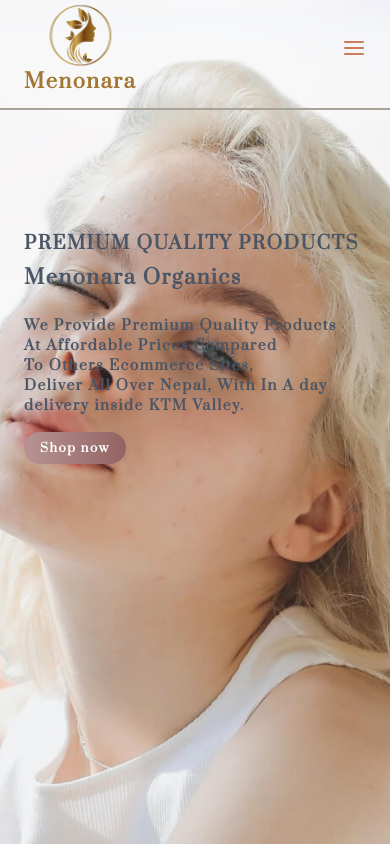
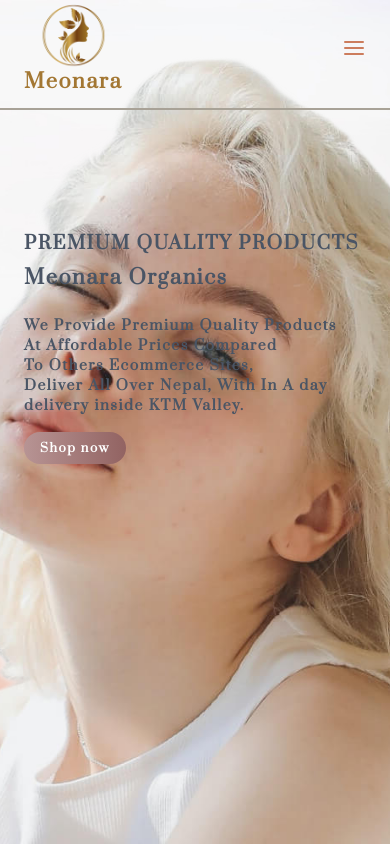
Before and after one commit to poshan25/fina, a React (Vite) app: page / in a window 390 px wide. Shown: the top 844 px of the page. Built offline with nearby package versions, Linux system fonts and the light colour scheme; no server answers; the database is empty.

Commit message:
update the code

```diff
--- a/index.html
+++ b/index.html
@@ -6,7 +6,7 @@
     <meta name="viewport" content="width=device-width, initial-scale=1.0" />
       <link href="https://fonts.googleapis.com/css2?family=Prata&display=swap" rel="stylesheet">
 
-    <title>menonara</title>
+    <title>meonara</title>
   </head>
   <body>
     <div id="root"></div>
--- a/src/components/User.jsx
+++ b/src/components/User.jsx
@@ -360,7 +360,10 @@ const User = () => {
                 <p className="text-xs font-medium text-green-600 mb-1">
                   Rs. {product.price}
                 </p>
-                <p className="text-[10px] text-gray-600 mb-2 line-clamp-2">
+                <p
+
+                  className="text-[10px] text-gray-600 mb-2 line-clamp-2"
+                >
                   {product.description}
                 </p>
                 <div className="flex flex-col gap-1">
@@ -390,9 +393,11 @@ const User = () => {
               className="bg-[#f9f3ef] rounded-lg shadow-md overflow-hidden border border-gray-100 hover:shadow-xl transition-all"
             >
               <img
+                                onClick={() => navigate(`/order/${product.id}`)}
+
                 src={product.image_url}
                 alt={product.name}
-                className="w-full h-52 sm:h-60 md:h-64 lg:h-72 object-cover"
+                className="w-full h-52 cursor-pointer sm:h-60 md:h-64 lg:h-72 object-cover"
               />
               <div className="p-4">
                 <h2 className="text-base font-semibold text-gray-800 mb-1 line-clamp-2">
@@ -401,13 +406,17 @@ const User = () => {
                 <p className="text-sm font-medium text-green-600 mb-2">
                   Rs. {product.price}
                 </p>
-                <p className="text-xs text-gray-600 mb-3 line-clamp-2">
+                <p
+                                  onClick={() => navigate(`/order/${product.id}`)}
+
+
+                className="text-xs cursor-pointer text-gray-600 mb-3 line-clamp-2">
                   {product.description}
                 </p>
                 <div className="flex justify-center flex-col sm:flex-row gap-2">
                   <button
                     onClick={() => navigate(`/order/${product.id}`)}
-                    className=" px-4  bg-green-500 hover:bg-green-600 text-white text-sm  rounded-md"
+                    className=" px-4 cursor-pointer bg-green-500 hover:bg-green-600 text-white text-sm  rounded-md"
                   >
                     Buy Now
                   </button>
--- a/src/components/UserNav.jsx
+++ b/src/components/UserNav.jsx
@@ -1,3 +1,4 @@
+
 // // // // // // // // // // import React from "react";
 // // // // // // // // // // import { Link } from "react-router-dom";
 
@@ -107,7 +108,7 @@
 // // // // // // // //           <div className="flex flex-col items-center">
 // // // // // // // //             <img src="/images/mainLogo.png" alt="Taboo Logo" className="w-17" />
 // // // // // // // //             <p className="text-xl font-semibold bg-[#a37733] text-transparent bg-clip-text">
-// // // // // // // //               menonara
+// // // // // // // //               meonara
 // // // // // // // //             </p>
 // // // // // // // //           </div>
 
@@ -199,7 +200,7 @@
 // // // // // // //             <Link to="/">            <img src="/images/mainLogo.png" alt="Taboo Logo" className="w-17" />
 // // // // // // // </Link>
 // // // // // // //             <p className="text-xl font-semibold bg-[#a37733] text-transparent bg-clip-text">
-// // // // // // //               Menonara
+// // // // // // //               meonara
 // // // // // // //             </p>
 // // // // // // //           </div>
 // // // // // // //         </div>
@@ -349,7 +350,7 @@
 // // // // // // //               <img src="/images/mainLogo.png" alt="Taboo Logo" className="w-17" />
 // // // // // // //             </Link>
 // // // // // // //             <p className="text-xl font-semibold bg-[#a37733] text-transparent bg-clip-text">
-// // // // // // //               Menonara
+// // // // // // //               meonara
 // // // // // // //             </p>
 // // // // // // //           </div>
 // // // // // // //         </div>
@@ -530,7 +531,7 @@
 // // // // // // //               <img src="/images/mainLogo.png" alt="Taboo Logo" className="w-17" />
 // // // // // // //             </Link>
 // // // // // // //             <p className="text-xl font-semibold bg-[#a37733] text-transparent bg-clip-text">
-// // // // // // //               Menonara
+// // // // // // //               meonara
 // // // // // // //             </p>
 // // // // // // //           </div>
 // // // // // // //         </div>
@@ -704,7 +705,7 @@
 // // // // // //               <img src="/images/mainLogo.png" alt="Taboo Logo" className="w-17" />
 // // // // // //             </Link>
 // // // // // //             <p className="text-xl font-semibold bg-[#a37733] text-transparent bg-clip-text">
-// // // // // //               Menonara
+// // // // // //               meonara
 // // // // // //             </p>
 // // // // // //           </div>
 // // // // // //         </div>
@@ -917,7 +918,7 @@
 // // // // //               <img src="/images/mainLogo.png" alt="Taboo Logo" className="w-17" />
 // // // // //             </Link>
 // // // // //             <p className="text-xl font-semibold bg-[#a37733] text-transparent bg-clip-text">
-// // // // //               Menonara
+// // // // //               meonara
 // // // // //             </p>
 // // // // //           </div>
 // // // // //         </div>
@@ -1131,7 +1132,7 @@
 // // // //               <img src="/images/mainLogo.png" alt="Taboo Logo" className="w-17" />
 // // // //             </Link>
 // // // //             <p className="text-xl font-semibold bg-[#a37733] text-transparent bg-clip-text">
-// // // //               Menonara
+// // // //               meonara
 // // // //             </p>
 // // // //           </div>
 // // // //         </div>
@@ -1312,7 +1313,7 @@
 // // //               <img src="/images/mainLogo.png" alt="Taboo Logo" className="w-17" />
 // // //             </Link>
 // // //             <p className="text-xl font-semibold bg-[#a37733] text-transparent bg-clip-text">
-// // //               Menonara
+// // //               meonara
 // // //             </p>
 // // //           </div>
 // // //         </div>
@@ -1503,7 +1504,7 @@
 // //               <img src="/images/mainLogo.png" alt="Taboo Logo" className="w-17" />
 // //             </Link>
 // //             <p className="text-xl font-semibold bg-[#a37733] text-transparent bg-clip-text">
-// //               Menonara
+// //               meonara
 // //             </p>
 // //           </div>
 // //         </div>
@@ -1722,7 +1723,7 @@
 //               <img src="/images/mainLogo.png" alt="Taboo Logo" className="w-17" />
 //             </Link>
 //             <p className="text-xl font-semibold bg-[#a37733] text-transparent bg-clip-text">
-//               Menonara
+//               meonara
 //             </p>
 //           </div>
 //         </div>
@@ -1933,7 +1934,7 @@ const UserNav = () => {
               <img src="/images/mainLogo.png" alt="Taboo Logo" className="w-17" />
             </Link>
             <p className="text-xl font-semibold bg-[#a37733] text-transparent bg-clip-text">
-              Menonara
+              Meonara
             </p>
           </div>
         </div>
--- a/src/pages/Footer.jsx
+++ b/src/pages/Footer.jsx
@@ -7,7 +7,7 @@
 //           <div className=" md:flex   justify-between gap-5">
 //             {/* About Section */}
 //             <div>
-//               <h3 className="text-xl font-bold mb-4">menonaras Organics</h3>
+//               <h3 className="text-xl font-bold mb-4">meonaras Organics</h3>
 //               <p className="text-gray-700 max-w-[300px] mb-4">
 //                 Premium QUALITY products made with  organic ingredients and sustainable practices.
 //               </p>
@@ -67,7 +67,7 @@
 //           </div>
 
 //           <div className="border-t border-gray-700 mt-8 pt-8 text-center text-gray-400">
-//             <p>&copy; {new Date().getFullYear()} menonara Organics. All rights reserved.</p>
+//             <p>&copy; {new Date().getFullYear()} meonara Organics. All rights reserved.</p>
 //           </div>
 //         </div>
 //       </footer>
@@ -91,7 +91,7 @@ const Footer = () => {
         <div className="grid grid-cols-1 md:grid-cols-2 lg:grid-cols-3 gap-8 md:gap-6 lg:gap-8">
           {/* About Section */}
           <div className="text-center md:text-left">
-            <h3 className="text-xl font-bold mb-4">menonara Organics</h3>
+            <h3 className="text-xl font-bold mb-4">meonara Organics</h3>
             <p className="text-gray-700 mb-4 mx-auto md:mx-0 max-w-[300px]">
               Premium QUALITY products made with organic ingredients and sustainable practices.
             </p>
@@ -146,7 +146,7 @@ const Footer = () => {
         </div>
 
         <div className="border-t border-gray-300 mt-8 pt-6 text-center text-gray-600">
-          <p>&copy; {new Date().getFullYear()} menonara Organics. All rights reserved.</p>
+          <p>&copy; {new Date().getFullYear()} meonara Organics. All rights reserved.</p>
         </div>
       </div>
     </footer>
--- a/src/pages/Products.jsx
+++ b/src/pages/Products.jsx
@@ -1,4 +1,3 @@
-
 // import { useState, useEffect } from "react";
 // import { useNavigate } from "react-router-dom";
 // import supabase from "../supabaseClient";
@@ -104,8 +103,6 @@
 
 // export default Products;
 
-
-
 import { useState, useEffect } from "react";
 import { useNavigate } from "react-router-dom";
 import supabase from "../supabaseClient";
@@ -187,6 +184,7 @@ const Products = () => {
                     className="bg-[#f9f3ef] rounded-xl shadow-lg overflow-hidden border border-gray-100 hover:shadow-xl transition-all"
                   >
                     <img
+
                       src={product.image_url}
                       alt={product.name}
                       className="w-full h-40 object-cover"
--- a/src/pages/TabooOrganics.jsx
+++ b/src/pages/TabooOrganics.jsx
@@ -38,7 +38,7 @@
 //               PREMIUM QUALITY PRODUCTS
 //             </p>
 //             <h1 className="text-3xl sm:text-5xl font-bold mb-6 sm:mb-10 mt-[-10px] text-[#4a5565]">
-//               menonara Organics
+//               meonara Organics
 //             </h1>
 //             <p className="text-sm sm:text-[17px] font-semibold text-[#4a5565] md:text-gray-600">
 //               We Provide Premium Quality Products <br /> At Affordable Prices Compared <br />
@@ -93,7 +93,7 @@ const TabooOrganicsPage = () => {
               PREMIUM QUALITY PRODUCTS
             </p>
             <h1 className="text-xl sm:text-5xl font-bold mb-6 sm:mb-10 mt-[-10px] text-[#4a5565]">
-              Menonara Organics
+              Meonara Organics
             </h1>
             <p className="text-sm sm:text-[17px] font-semibold text-[#4a5565] md:text-gray-600">
               We Provide Premium Quality Products <br /> At Affordable Prices Compared <br />
```
Also changed, not shown: src/pages/PlaceOrder.jsx (+73 -0 lines). Lines whose indentation alone changed are shown as unchanged.
